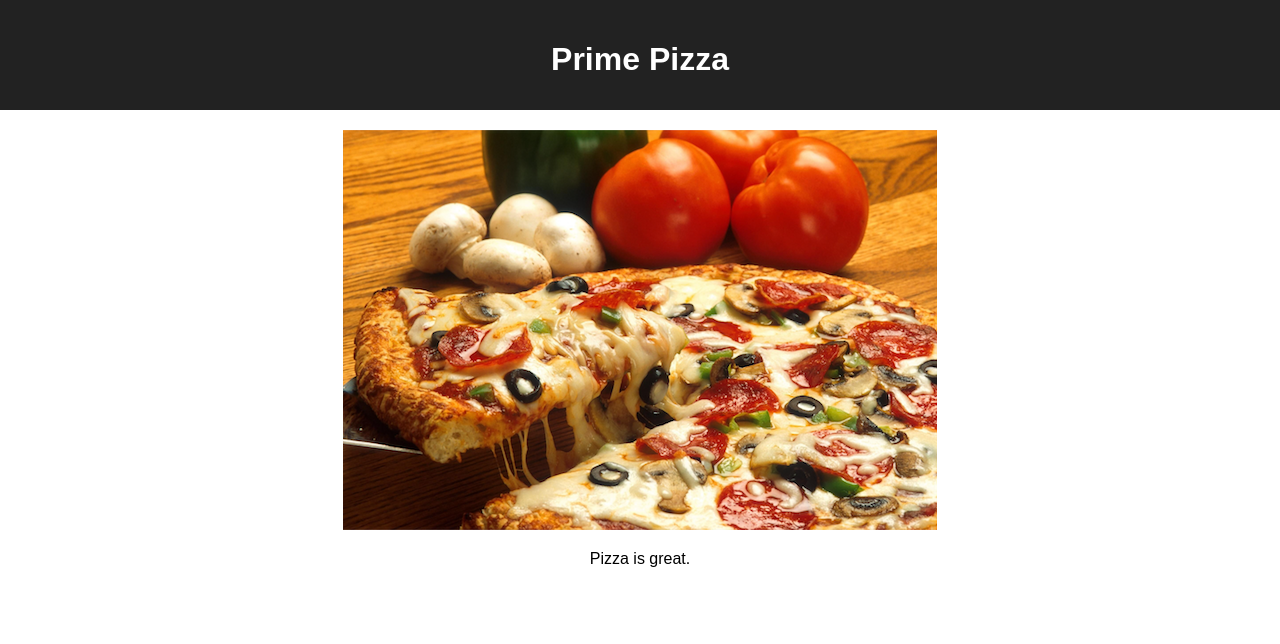
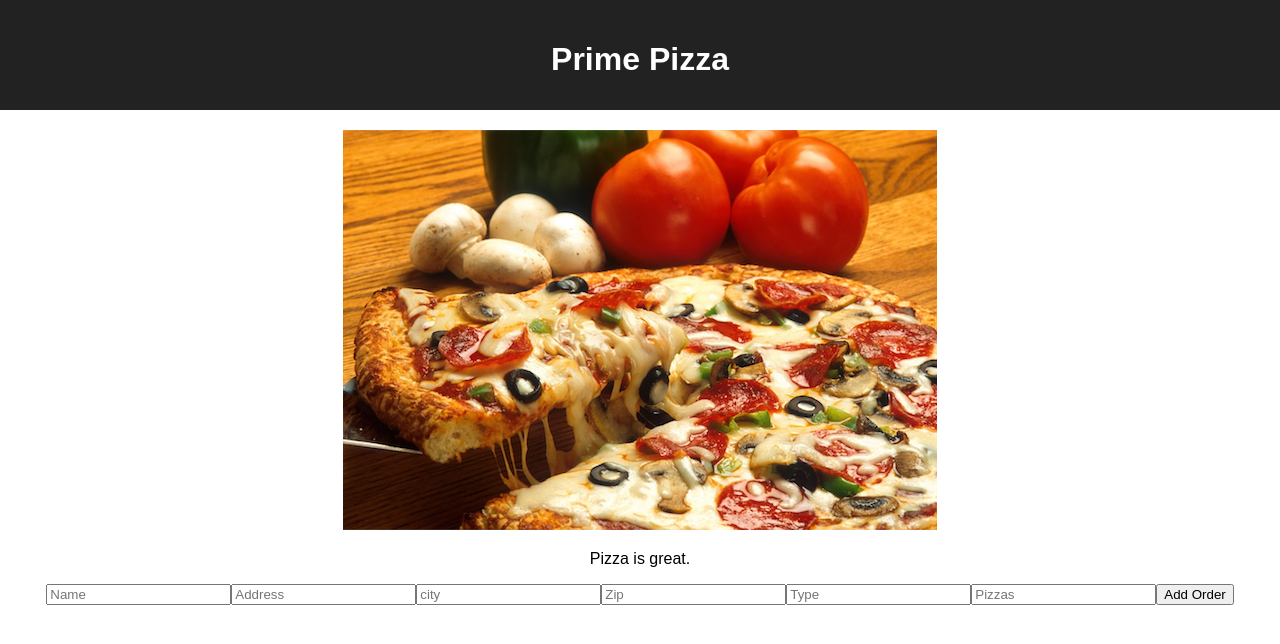
Before and after one commit to ciaci0028/redux-pizza-parlor, a React (Create React App) app: page / in a window 1280 px wide. Shown: the top 644 px of the page. Built offline with nearby package versions, Linux system fonts and the light colour scheme.

Commit message:
first try on axios POST order

```diff
--- a/src/components/App/App.jsx
+++ b/src/components/App/App.jsx
@@ -1,7 +1,7 @@
 import React from 'react';
 import axios from 'axios';
 import './App.css';
-
+import PizzaOrder from '../PizzaOrder/PizzaOrder'
 function App() {
 
   return (
@@ -12,7 +12,7 @@ function App() {
 
       <img src='images/pizza_photo.png' />
       <p>Pizza is great.</p>
-
+    <PizzaOrder />
     </div>
   );
 }
--- /dev/null
+++ b/src/components/PizzaOrder/PizzaOrder.jsx
@@ -0,0 +1,93 @@
+import React, { useState } from 'react';
+import { useDispatch } from 'react-redux'
+import axios from 'axios'
+
+
+function PizzaOrder(){
+    const dispatch = useDispatch();
+
+    const [name, setName] = useState('');
+    const [address2, setAddress2] = useState('');
+    const [city, setCity] = useState('');
+    const [zip, setZip] = useState('');
+    const [type, setType] = useState('')
+    const [pizzas, setPizzas] = useState('')
+
+    const [orderInfo, setOrderInfo] = useState({name:'', address2: '', city: '', zip: '', type: '', pizzas: ''});
+
+    const onAddOrder = (evt) => {
+        evt.preventDefault();
+        console.log('in onAddOrder');
+        setOrderInfo({
+            ...orderInfo,
+            name: evt.target.value,
+            address2: evt.target.value,
+            city: evt.target.value,
+            zip: evt.target.value,
+            type: evt.target.value,
+            pizzas: evt.target.value
+        })
+
+            axios.post('/api/order', orderInfo)
+                    .then ( res => {
+                        console.log('POST /pizza/order', res.data);
+                        // function with axios.get
+                    })
+                    .catch ( err => {
+                        console.error('POST /pizza/order', err)
+                    })
+
+            setName('');
+            setAddress2('');
+            setCity('');
+            setZip('');
+            setType('');
+            setPizzas('')
+    }
+
+    return(
+      <form onSubmit={onAddOrder}>
+        <input
+                type="text"
+                value={name}
+                onChange = {evt => setName(evt.target.value)}
+                placeholder="Name"
+        />
+        <input
+                type="text"
+                value={address2}
+                onChange = {evt => setAddress2(evt.target.value)}
+                placeholder="Address"
+        />
+        <input
+                type="text"
+                value={city}
+                onChange = {evt => setCity(evt.target.value)}
+                placeholder="city"
+        />
+        <input
+                type="number"
+                value={zip}
+                onChange = {evt => setZip(evt.target.value)}
+                placeholder="Zip"
+        />
+        <input
+                type="text"
+                value={type}
+                onChange = {evt => setType(evt.target.value)}
+                placeholder="Type"
+        />
+        <input
+                type="text"
+                value={pizzas}
+                onChange = {evt => setPizzas(evt.target.value)}
+                placeholder="Pizzas"
+        />
+        <button type="submit">Add Order</button>
+
+
+      </form>
+    )
+}
+
+export default PizzaOrder
```
